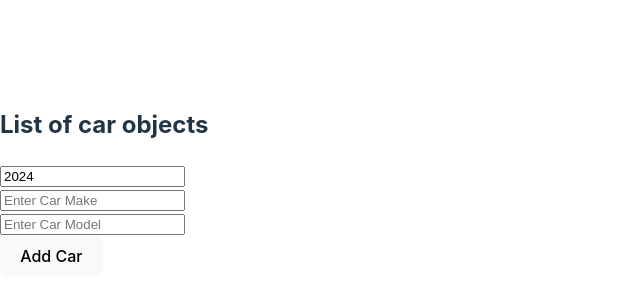
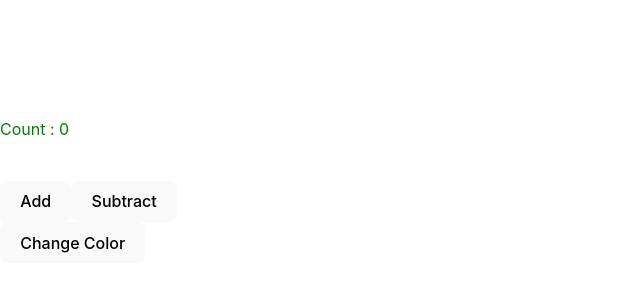
Before and after one commit to krdivyamani/overreacting, a React (Vite) app in the folder reactPractice/: page / in a window 1280 px wide. Shown: the part 218-518 px from the top of the page, without its empty margins (0-640 px from the left). Built offline with nearby package versions, Linux system fonts and the light colour scheme.

Commit message:
Added useEffect in CompUseEffect.jsx

```diff
--- a/reactPractice/src/App.jsx
+++ b/reactPractice/src/App.jsx
@@ -8,7 +8,8 @@ import CountVal from "./CountVal.jsx";
 import ObjUpdate from "./ObjUpdate.jsx";
 import ArrUpdate from "./ArrUpdate.jsx";
 import ArrObjUpdate from "./ArrObjUpdate.jsx";
+import CompUseEffect from "./CompUseEffect.jsx";
 
 export default function App() {
-  return <ArrObjUpdate />;
+  return <CompUseEffect />;
 }
--- /dev/null
+++ b/reactPractice/src/CompUseEffect.jsx
@@ -0,0 +1,33 @@
+import { useState, useEffect } from "react";
+
+function CompUseEffect() {
+  const [count, setCount] = useState(0);
+  const [color, setColor] = useState("green");
+
+  useEffect(() => {
+    document.title = `Count ${count}`;
+  }, [count, color]);
+
+  function addCount() {
+    setCount((c) => c + 1);
+  }
+  function subtractCount() {
+    setCount((c) => c - 1);
+  }
+  function changeColor() {
+    setColor((c) => (c === "green" ? "red" : "green"));
+  }
+
+  return (
+    <div>
+      <p style={{ color: color }}>Count : {count}</p>
+      <br />
+      <button onClick={addCount}>Add</button>
+      <button onClick={subtractCount}>Subtract</button>
+      <br />
+      <button onClick={changeColor}>Change Color</button>
+    </div>
+  );
+}
+
+export default CompUseEffect;
```
